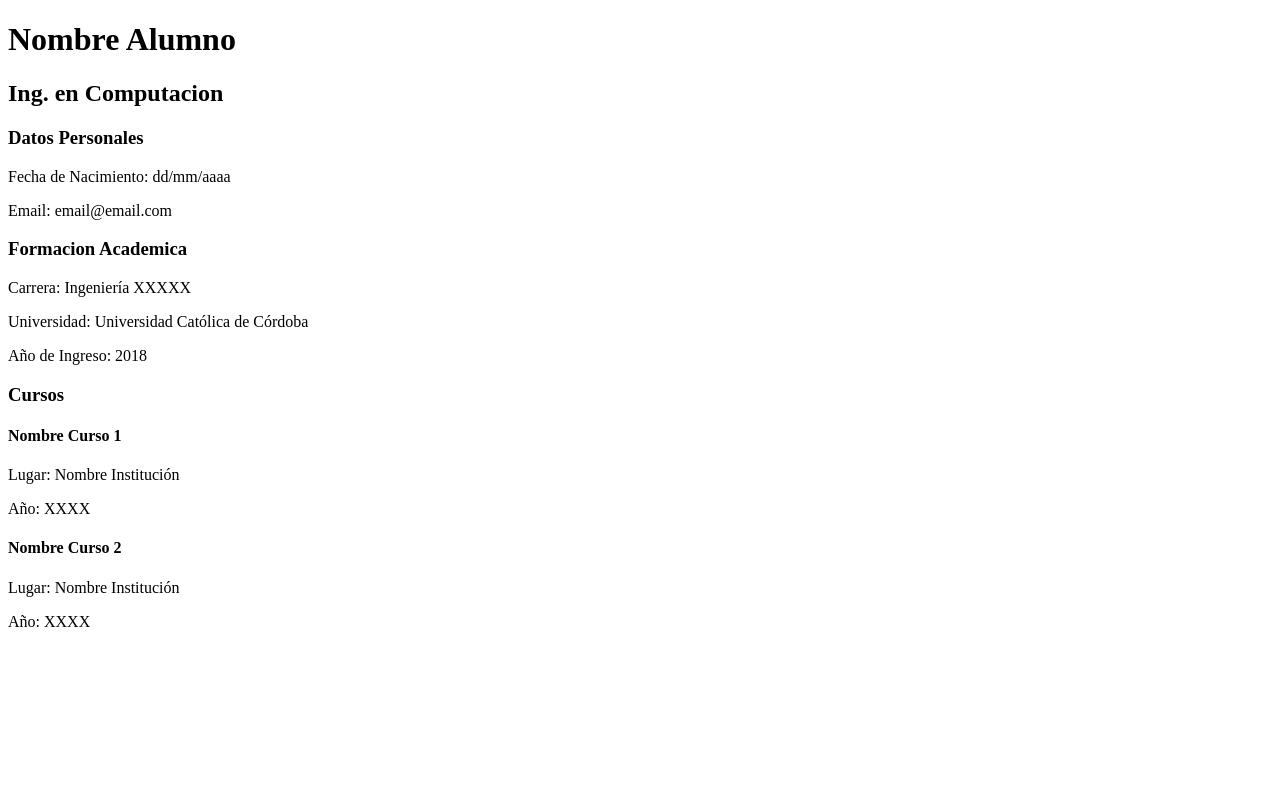
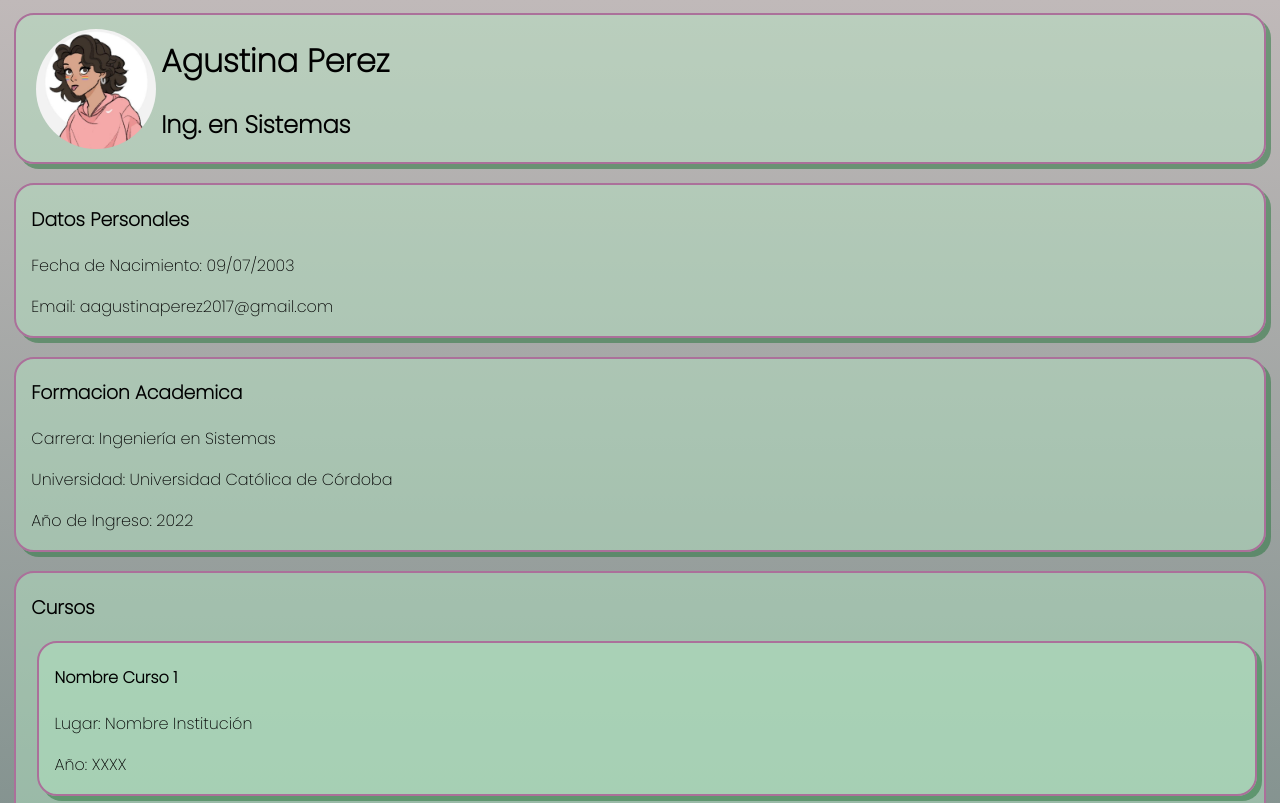
Before and after one commit to UCC-LabCompu2/ejercicios2023-Agus-03, a plain HTML site: page Ejercicios-CSS/ej_cv.html in a window 1280 px wide. Shown: the top 803 px of the page. Drawn offline with Linux system fonts and the light colour scheme.

Commit message:
martes18/4

```diff
--- /dev/null
+++ b/Ejercicios-CSS/cvStyle.css
@@ -0,0 +1,22 @@
+.noshadow{
+    box-shadow: 0px 0px rgba(200,0,0,1);
+}
+div{
+    border: 2px solid #ab709a;
+    margin: 1% 0.5% 1.5%;
+    padding: 1px 1px 1px 15px;
+    background-color: rgba(180, 232, 195, 0.46);
+    border-radius: 20px;
+    box-shadow: 5px 5px rgba(46, 121, 67, 0.55);
+}
+#user {
+    float:left;
+    width: 120px;
+    margin: 13px 5px 0px;
+    border-radius: 50%;
+}
+body{
+    text-align: justify;
+    font-family: 'Poppins', cursive;
+    background: linear-gradient(to bottom, #c0b9b9, #768a86);
+}
--- a/Ejercicios-CSS/ej_cv.html
+++ b/Ejercicios-CSS/ej_cv.html
@@ -3,28 +3,34 @@
 <head>
     <meta charset="UTF-8">
     <title>CV Nombre Apellido</title>
+    <link rel="preconnect" href="https://fonts.googleapis.com">
+    <link rel="preconnect" href="https://fonts.gstatic.com" crossorigin>
+    <link href="https://fonts.googleapis.com/css2?family=Poppins:wght@200&display=swap" rel="stylesheet">
+    <link rel="shortcut icon" href="imagenes/perfil.png">
+    <link rel="stylesheet" href="cvStyle.css" type="text/css">
 </head>
 <body>
 
 <div>
-    <h1>Nombre Alumno</h1>
-    <h2>Ing. en Computacion</h2>
+    <img id="user" src="imagenes\AgusIcon.jpg">
+    <h1>Agustina Perez</h1>
+    <h2>Ing. en Sistemas</h2>
 </div>
 
 <div>
     <h3>Datos Personales</h3>
-    <p><span>Fecha de Nacimiento:</span> dd/mm/aaaa</p>
-    <p><span>Email:</span> email@email.com</p>
+    <p><span>Fecha de Nacimiento:</span> 09/07/2003</p>
+    <p><span>Email:</span> aagustinaperez2017@gmail.com</p>
 </div>
 
 <div>
     <h3>Formacion Academica</h3>
-    <p><span>Carrera:</span> Ingeniería XXXXX</p>
+    <p><span>Carrera:</span> Ingeniería en Sistemas</p>
     <p><span>Universidad:</span> Universidad Católica de Córdoba</p>
-    <p><span>Año de Ingreso:</span> 2018</p>
+    <p><span>Año de Ingreso:</span> 2022</p>
 </div>
 
-<div>
+<div class="noshadow">
     <h3>Cursos</h3>
 
     <div>
```
Also changed, not shown: Ejercicios-CSS/ej_columnas.html (+17 -1 lines), Ejercicios-CSS/ej_leyes.html (+9 -0 lines), Ejercicios-CSS/imagenes/AgusIcon.jpg (added), Ejercicios-CSS/imagenes/perfil.png (added).
